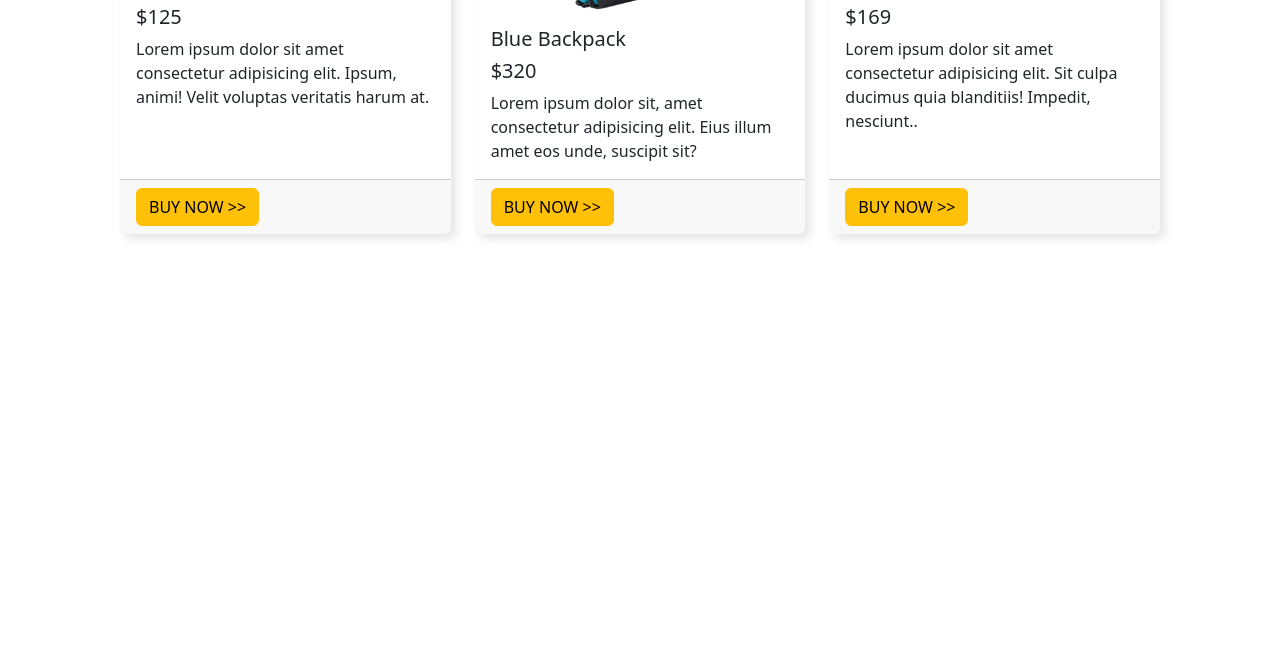
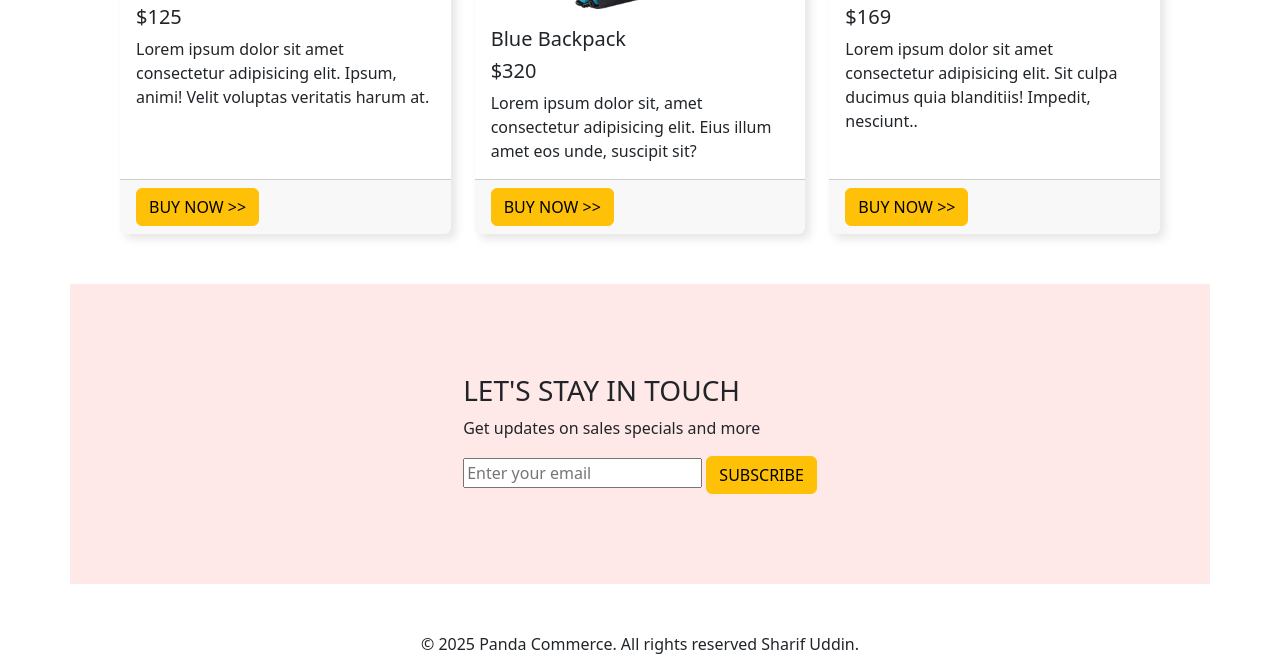
Before and after one commit to SharifuddinBD/panda-commerce, a plain HTML site: page index.html in a window 1280 px wide. Shown: the part 1740-2412 px from the top of the page. Before the commit the page ends 2024 px from the top, so only its background shows below. Drawn offline with nearby package versions, Linux system fonts and the light colour scheme.

Commit message:
Completed My Full Project

```diff
--- a/index.html
+++ b/index.html
@@ -27,7 +27,7 @@
         <button class="nav-link active" id="nav-home-tab" data-bs-toggle="tab" data-bs-target="#nav-home" type="button" role="tab" aria-controls="nav-home" aria-selected="true">Home</button>
         <a class="nav-link" href="#SHOES">Shoes</a>
         <a class="nav-link" href="#BACKPACK">Backpack</a>
-        <button class="nav-link" id="nav-disabled-tab" data-bs-toggle="tab" data-bs-target="#nav-disabled" type="button" role="tab" aria-controls="nav-disabled" aria-selected="true">Subscribe</button>
+        <a class="nav-link" href="#SUBSCRIBE">Subscribe</a>
       </div>
     </nav>
   </div>
@@ -194,7 +194,21 @@
             </div>
         </div>
         </div>
-        </div>
+    </div>
+
+    <!-- Subscribe Section -->
+    <div class="container orange-bg d-flex align-items-center justify-content-center" id="SUBSCRIBE">
+       <div>
+            <h3>LET'S STAY IN TOUCH</h3>
+            <p>Get updates on sales specials and more</p>
+            <input type="email" placeholder="Enter your email">
+            <button type="button" class="btn btn-warning">SUBSCRIBE</button>
+       </div>
+    </div>
+
+    <footer class="text-center mt-5 mb-3">
+        <p>&copy; 2025 Panda Commerce. All rights reserved Sharif Uddin.</p>
+    </footer>
 
   <!-- Bootstrap JS -->
   <script
--- a/style.css
+++ b/style.css
@@ -3,7 +3,7 @@
 }
 
 .orange-bg {
-     /* background-color: #FFE9E8;  */
+      background-color: #FFE9E8;
 
 }
 
@@ -49,3 +49,7 @@
     box-shadow: 5px 5px 10px rgba(0, 0, 0, 0.1);
 
 }
+
+#SUBSCRIBE {
+    height: 300px;
+}
```
